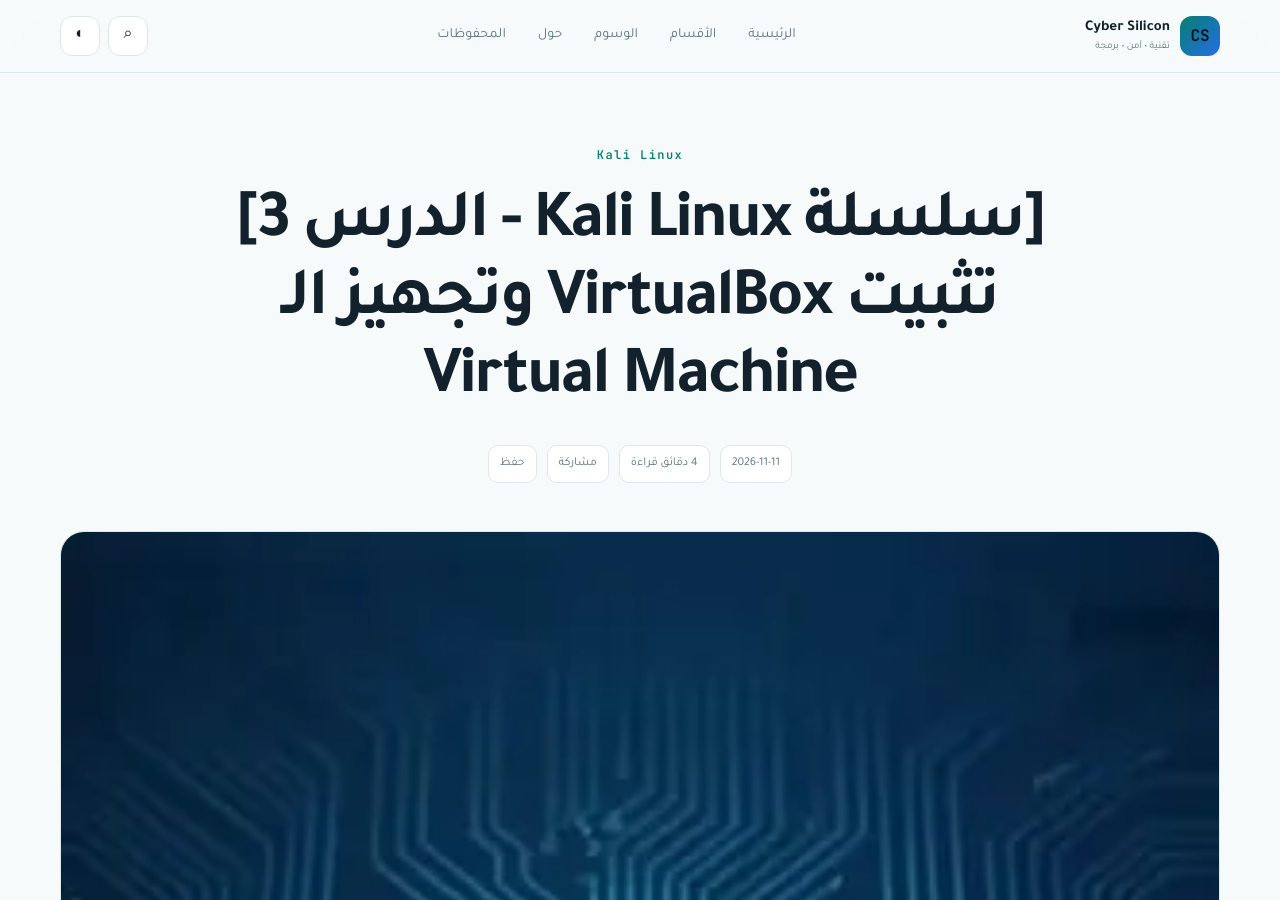
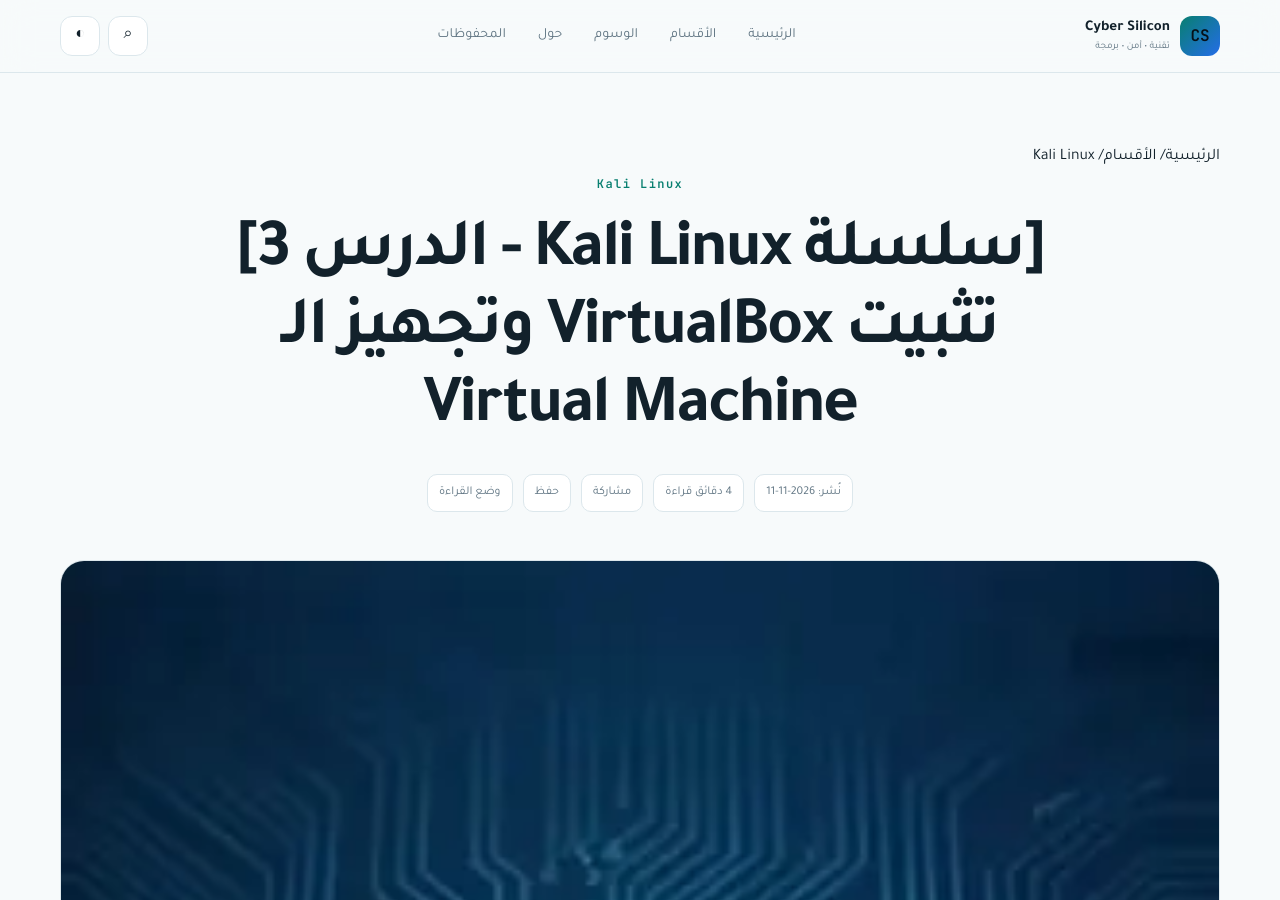
Before and after one commit to cyber-silicon/cyber-silicon.github.io, a Jekyll site: the page built from _posts/2026-11-11-lesson-3-سلسلة-kali-linux-الدرس-3-تثبيت-virtualbox-وتجهيز-الـ-virtual.md, in a window 1280 px wide and 900 px high. Built offline with Jekyll 4.4.1, drawn with Linux system fonts in a browser that asks for light colours; some of the changed text lies outside the part shown.

Commit message:
Redesign article pages with shared sidebar and reading tools

```diff
--- a/_layouts/post.html
+++ b/_layouts/post.html
@@ -1,22 +1,29 @@
 ---
 layout: default
 ---
-<article class="shell article-shell">
+<div class="post-page-layout shell">
+  <article class="article-shell">
+    <nav class="breadcrumbs" aria-label="مسار الصفحة">
+      <a href="{{ '/' | relative_url }}">الرئيسية</a><span>/</span>
+      <a href="{{ '/categories/' | relative_url }}">الأقسام</a><span>/</span>
+      <span>{{ page.categories | first | default: "مقال" }}</span>
+    </nav>
     <header class="article-header">
-    <a class="eyebrow" href="{{ '/categories/' | relative_url }}#{{ page.categories | first | slugify }}">{{ page.categories | first | default: "مقال" }}</a>
+      <a class="eyebrow" href="{{ '/categories/' | relative_url }}#{{ page.categories | first | slugify }}">{{ page.categories | first | default: "مقال تقني" }}</a>
       <h1>{{ page.title }}</h1>
       <p class="article-deck">{{ page.description | default: page.excerpt | strip_html }}</p>
       <div class="article-meta">
-      <span>{{ page.date | date: "%Y-%m-%d" }}</span>
+        <span>نُشر: {{ page.date | date: "%Y-%m-%d" }}</span>
         <span>{{ content | number_of_words | divided_by: 180 | plus: 1 }} دقائق قراءة</span>
-      <button data-share>مشاركة</button>
-      <button data-bookmark data-url="{{ page.url | relative_url }}">حفظ</button>
+        <button data-share type="button">مشاركة</button>
+        <button data-bookmark data-url="{{ page.url | relative_url }}" type="button">حفظ</button>
+        <button data-reading-toggle type="button" aria-pressed="false">وضع القراءة</button>
       </div>
     </header>
 
     {% if page.image %}
     <figure class="article-cover">
-    <img src="{{ page.image | relative_url }}" alt="{{ page.title }}" fetchpriority="high" decoding="async">
+      <img src="{{ page.image | relative_url }}" alt="{{ page.title | escape }}" fetchpriority="high" decoding="async">
     </figure>
     {% endif %}
 
@@ -34,14 +41,15 @@
     <div class="tag-row">{% for tag in page.tags %}<a href="{{ '/tags/' | relative_url }}#{{ tag | slugify }}">#{{ tag }}</a>{% endfor %}</div>
     {% endif %}
 
+    <div class="article-end-actions">
+      <button data-share type="button">شارك هذا الدليل</button>
+      <a href="#content">العودة إلى أعلى الصفحة ↑</a>
+    </div>
+
     {% if page.previous or page.next %}
     <nav class="article-nav" aria-label="التنقل بين المقالات">
-    {% if page.previous %}
-    <a href="{{ page.previous.url | relative_url }}"><span>المقال السابق</span><strong>{{ page.previous.title }}</strong></a>
-    {% else %}<span></span>{% endif %}
-    {% if page.next %}
-    <a href="{{ page.next.url | relative_url }}"><span>المقال التالي</span><strong>{{ page.next.title }}</strong></a>
-    {% endif %}
+      {% if page.previous %}<a href="{{ page.previous.url | relative_url }}"><span>المقال السابق</span><strong>{{ page.previous.title }}</strong></a>{% else %}<span></span>{% endif %}
+      {% if page.next %}<a href="{{ page.next.url | relative_url }}"><span>المقال التالي</span><strong>{{ page.next.title }}</strong></a>{% endif %}
     </nav>
     {% endif %}
 
@@ -49,13 +57,13 @@
     {% assign related_posts = site.categories[current_category] %}
     {% if related_posts and related_posts.size > 1 %}
     <section class="related-section">
-    <div class="section-title"><div><span class="eyebrow">RELATED</span><h2>مقالات ذات صلة</h2></div></div>
+      <div class="section-title"><div><span class="eyebrow">KEEP EXPLORING</span><h2>مقالات ذات صلة</h2></div></div>
       <div class="post-grid">
         {% assign shown = 0 %}
         {% for post in related_posts %}
           {% if post.url != page.url and shown < 3 %}
           <article class="post-card">
-          <a class="card-media" href="{{ post.url | relative_url }}">{% if post.image %}<img src="{{ post.image | relative_url }}" alt="" loading="lazy" decoding="async">{% else %}<span>CS</span>{% endif %}</a>
+            <a class="card-media" href="{{ post.url | relative_url }}">{% if post.image %}<img src="{{ post.image | relative_url }}" alt="{{ post.title | escape }}" loading="lazy" decoding="async">{% else %}<span>CS</span>{% endif %}</a>
             <div class="card-body">
               <span class="meta">{{ post.date | date: "%Y-%m-%d" }}</span>
               <h3><a href="{{ post.url | relative_url }}">{{ post.title }}</a></h3>
@@ -70,3 +78,5 @@
     </section>
     {% endif %}
   </article>
+  {% include sidebar.html %}
+</div>
```
Lines whose indentation alone changed are shown as unchanged.
